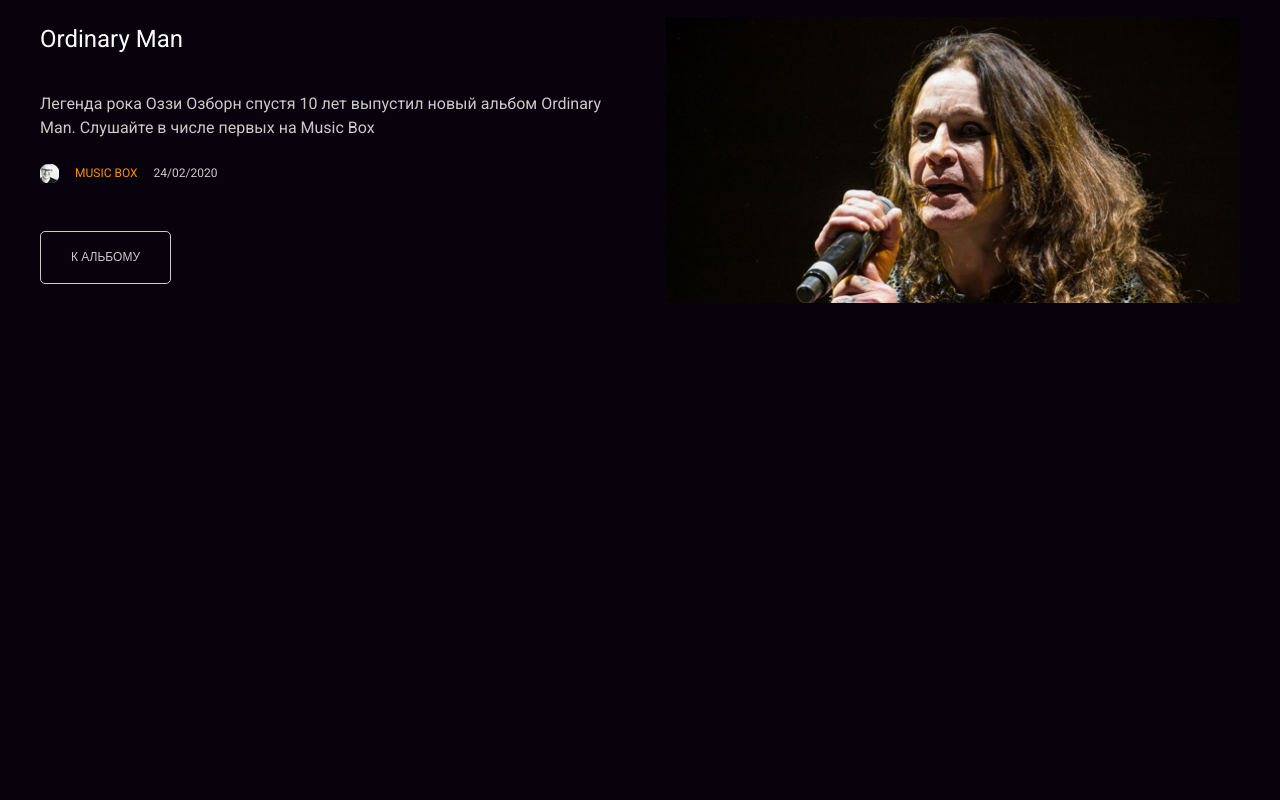
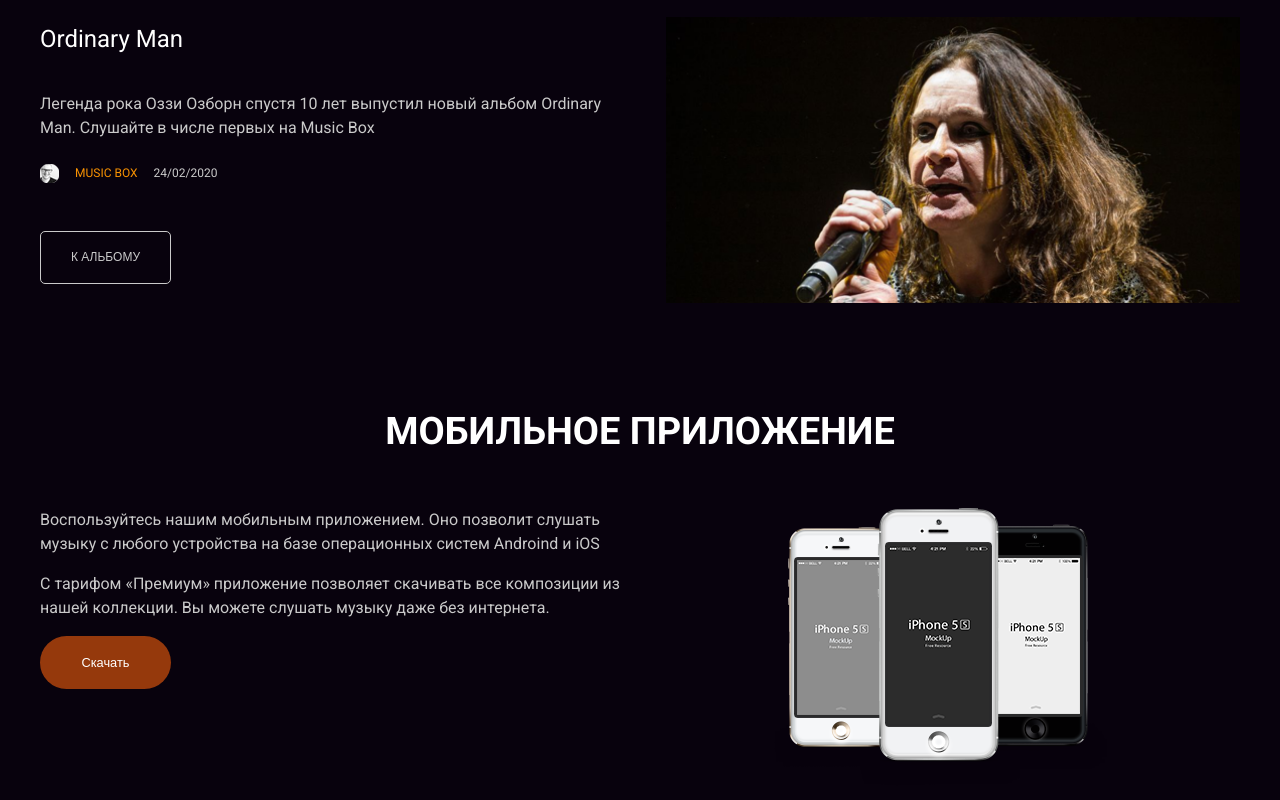
Before and after one commit to yaroslavskiba/layout-designer-project-2, a website: page src/index.html in a window 1280 px wide. Shown: the part 2197-2997 px from the top of the page. Before the commit the page ends 2500 px from the top, so only its background shows below. Drawn offline with Linux system fonts and the light colour scheme.

Commit message:
app try?

```diff
--- a/src/index.html
+++ b/src/index.html
@@ -161,6 +161,30 @@
         </div>
       </div>
     </section>
+
+    <section class="app">
+      <div class="wrapper" id="page-app">
+        <h2 class="app-title color-white tx-up">
+          Мобильное приложение
+        </h2>
+        <div class="app-description">
+          <div class="app-info">
+            <p class="tx-1 app-text">
+              Воспользуйтесь нашим мобильным приложением. Оно позволит слушать музыку с любого устройства на базе
+              операционных систем Androind и iOS
+            </p>
+            <p class="tx-1 app-text">
+              С тарифом «Премиум» приложение позволяет скачивать все композиции из нашей коллекции. Вы можете слушать
+              музыку даже без интернета.
+            </p>
+            <button class="color-white tx-sm app-button">
+              Скачать
+            </button>
+          </div>
+          <img src="./images/iphone.png" alt="ios app" class="app-image">
+        </div>
+      </div>
+    </section>
   </main>
 </body>
 
--- a/src/styles/scss/desk/app-desk.scss
+++ b/src/styles/scss/desk/app-desk.scss
@@ -0,0 +1,43 @@
+.app {
+
+  .wrapper {
+    box-sizing: content-box;
+    padding-top: 100px;
+    margin-bottom: 100px;
+
+    .app-title {
+      margin-bottom: 48px;
+      text-align: center;
+    }
+
+    .app-description {
+      display: flex;
+
+      .app-info {
+        flex: 0 0 50%;
+        display: flex;
+        flex-direction: column;
+        gap: 16px;
+
+        .app-text {}
+
+        .app-button {
+          background-color: $broun;
+          border-radius: 32px;
+          width: 131px;
+          height: 53px;
+          display: flex;
+          justify-content: center;
+          align-items: center;
+        }
+      }
+
+      .app-image {
+        flex: 0 1 50%;
+        margin: 0 auto;
+        max-width: 333px;
+        height: 278px;
+      }
+    }
+  }
+}
```
Also changed, not shown: src/styles/style.css, 1 other file.
